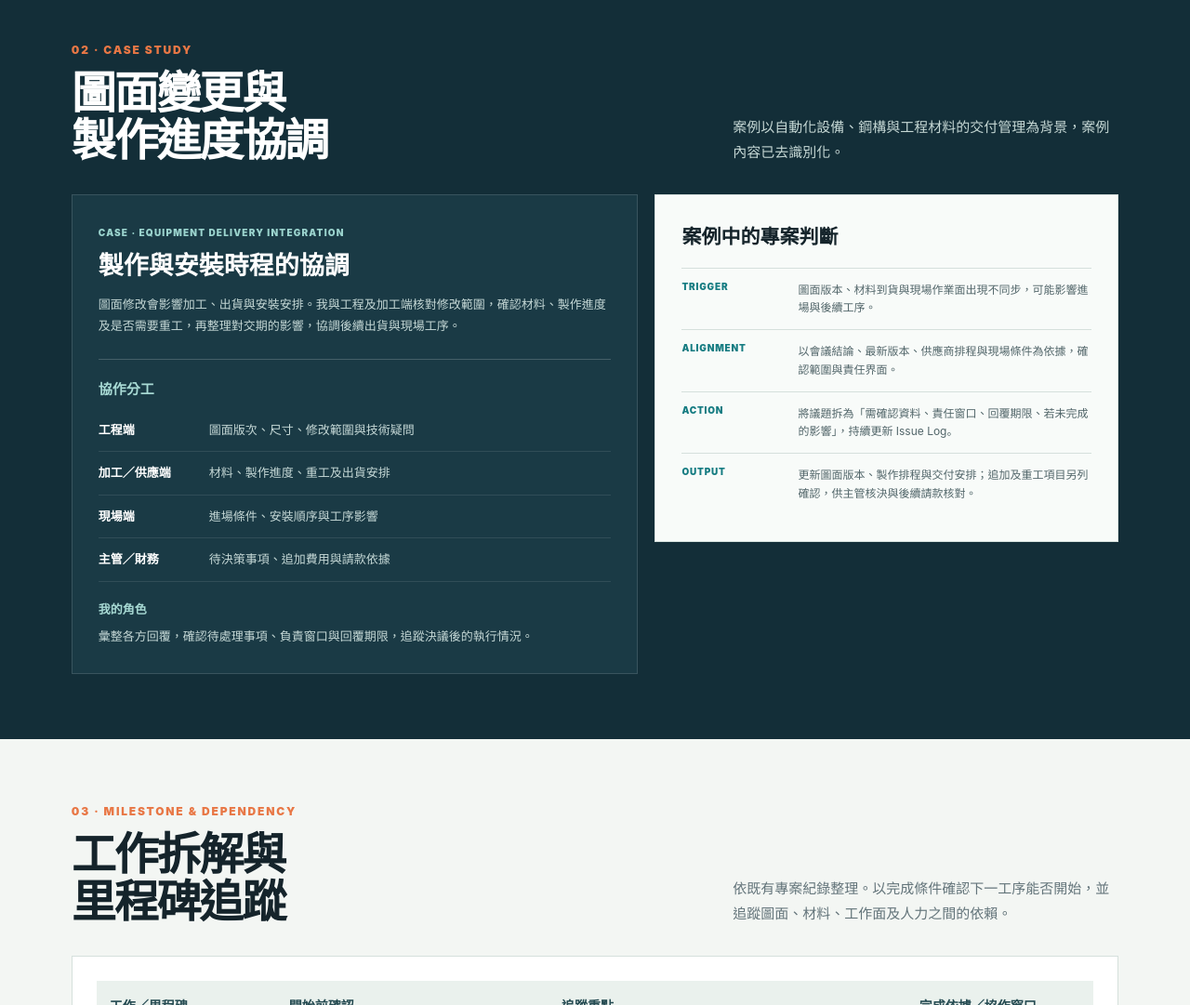
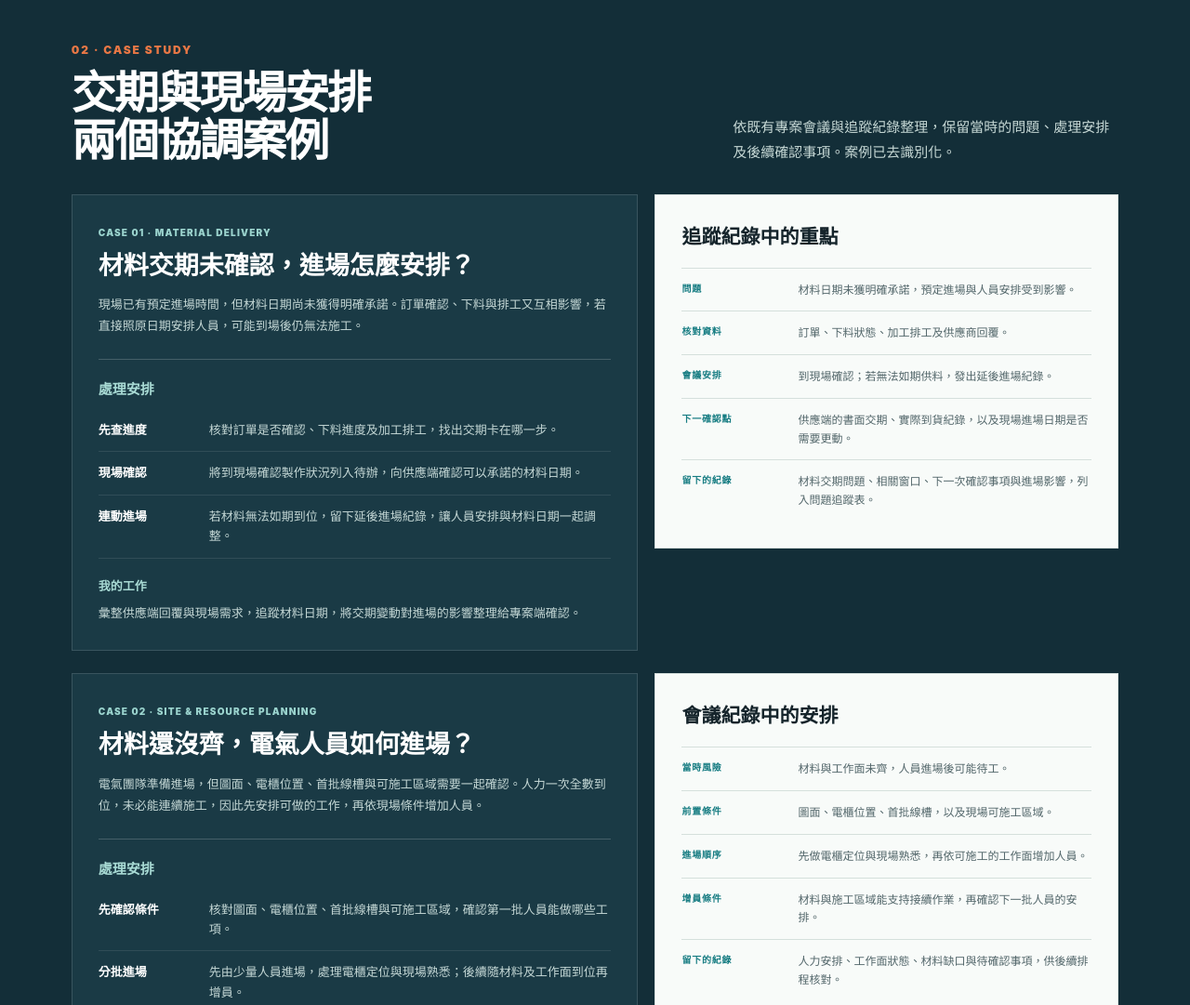
Before and after one commit to AmberChang0718/pm, a plain HTML site: page index.html in a window 1280 px wide. Shown: the part 1460-2541 px from the top of the page at 93% size. Drawn offline with Linux system fonts and the light colour scheme.

Commit message:
Add source-backed material delivery and site resource cases

```diff
--- a/index.html
+++ b/index.html
@@ -19,7 +19,9 @@
     <section class="hero"><div><p class="eyebrow">PROJECT MANAGEMENT · ANONYMIZED WORK EVIDENCE</p><h1>工程與設備專案<br>進度管理與<br>交付協調<em>工程／設備專案管理｜時程・風險・跨部門協調・交付追蹤</em></h1><p class="lead">我的工作涵蓋需求與圖面確認、採購、加工廠協作，以及設備安裝與驗收。執行期間追蹤製作、組裝與出貨進度；遇到圖面修改或交期延誤，協調工程、供應商及現場安排，向主管回報影響與處理方案。</p><div class="chips"><a href="#milestones">專案時程規劃</a><a href="#issues">Issue / Risk Log</a><a href="#communication">跨部門協調</a><a href="#quality">規格與品質確認</a><a href="#evidence">供應與交付追蹤</a></div></div><aside class="hero-card"><small>ROLE FIT · 專案管理</small><h2>工程、加工與現場<br>的工作協調</h2><p>整理規格與報價資料，確認各單位的工作範圍、完成期限及交付條件，追蹤會議決議與待處理事項。</p></aside></section>
     <section class="proof"><article><span>01 · PROJECT BASIS</span><b>需求與範圍拆解</b><small>先確認規格、數量、版本、交付與驗收條件。</small></article><article><span>02 · EXECUTION</span><b>時程與分工管理</b><small>列出各單位負責事項、完成期限與交付節點。</small></article><article><span>03 · RISK CONTROL</span><b>異常提前處理</b><small>將交期、規格與現場限制轉為可追蹤風險。</small></article><article><span>04 · DELIVERY</span><b>驗收與結案檢核</b><small>確認完成度、文件、差異與後續責任。</small></article></section>
     <section class="section" id="method"><div class="head"><div><p class="eyebrow">01 · PROJECT CONTROL METHOD</p><h2>從需求確認<br>到製作與交付</h2></div><p>以下整理工程與設備專案中的主要工作，包含圖面確認、採購、製作、安裝與驗收。流程與表格以去識別化方式呈現。</p></div><div class="shell"><div class="bar"><b>PROJECT DELIVERY FLOW</b><span>需求 → 分工 → 執行 → 驗收</span></div><div class="flow"><article class="step"><i>01</i><h3>確認需求基準</h3><p>彙整圖面、規格、數量、時程、現場條件與交付目標，辨識尚未決定的事項。</p></article><article class="step"><i>02</i><h3>拆解工作與介面</h3><p>將設計、採購、製作、施工、測試與文件責任，轉為可確認的工作項目。</p></article><article class="step"><i>03</i><h3>建立節點與追蹤</h3><p>記錄各項工作的進度、負責人及期限，依會議決議追蹤完成情況。</p></article><article class="step"><i>04</i><h3>處理變動與風險</h3><p>遇到版本、供應或現場異常時，先判斷影響，再提出處理選項與確認期限。</p></article><article class="step"><i>05</i><h3>驗收與交付檢核</h3><p>對照範圍、完成度、驗收紀錄與必要附件，確認可進入下一個交付或付款節點。</p></article></div></div></section>
-    <section class="section dark" id="case"><div class="head"><div><p class="eyebrow">02 · CASE STUDY</p><h2>圖面變更與<br>製作進度協調</h2></div><p>案例以自動化設備、鋼構與工程材料的交付管理為背景，案例內容已去識別化。</p></div><div class="case-grid"><article class="case-card"><div><span class="kicker">CASE · EQUIPMENT DELIVERY INTEGRATION</span><h3>製作與安裝時程的協調</h3><p>圖面修改會影響加工、出貨與安裝安排。我與工程及加工端核對修改範圍，確認材料、製作進度及是否需要重工，再整理對交期的影響，協調後續出貨與現場工序。</p><div class="collaboration"><h4>協作分工</h4><dl><div><dt>工程端</dt><dd>圖面版次、尺寸、修改範圍與技術疑問</dd></div><div><dt>加工／供應端</dt><dd>材料、製作進度、重工及出貨安排</dd></div><div><dt>現場端</dt><dd>進場條件、安裝順序與工序影響</dd></div><div><dt>主管／財務</dt><dd>待決策事項、追加費用與請款依據</dd></div></dl><p class="my-role"><b>我的角色</b>彙整各方回覆，確認待處理事項、負責窗口與回覆期限，追蹤決議後的執行情況。</p></div></div></article><aside class="decision"><h3>案例中的專案判斷</h3><div class="decision-row"><span>TRIGGER</span><p>圖面版本、材料到貨與現場作業面出現不同步，可能影響進場與後續工序。</p></div><div class="decision-row"><span>ALIGNMENT</span><p>以會議結論、最新版本、供應商排程與現場條件為依據，確認範圍與責任界面。</p></div><div class="decision-row"><span>ACTION</span><p>將議題拆為「需確認資料、責任窗口、回覆期限、若未完成的影響」，持續更新 Issue Log。</p></div><div class="decision-row"><span>OUTPUT</span><p>更新圖面版本、製作排程與交付安排；追加及重工項目另列確認，供主管核決與後續請款核對。</p></div></aside></div></section>
+    <section class="section dark" id="case"><div class="head"><div><p class="eyebrow">02 · CASE STUDY</p><h2>交期與現場安排<br>兩個協調案例</h2></div><p>依既有專案會議與追蹤紀錄整理，保留當時的問題、處理安排及後續確認事項。案例已去識別化。</p></div>
+<div class="case-grid"><article class="case-card"><div><span class="kicker">CASE 01 · MATERIAL DELIVERY</span><h3>材料交期未確認，進場怎麼安排？</h3><p>現場已有預定進場時間，但材料日期尚未獲得明確承諾。訂單確認、下料與排工又互相影響，若直接照原日期安排人員，可能到場後仍無法施工。</p><div class="collaboration"><h4>處理安排</h4><dl><div><dt>先查進度</dt><dd>核對訂單是否確認、下料進度及加工排工，找出交期卡在哪一步。</dd></div><div><dt>現場確認</dt><dd>將到現場確認製作狀況列入待辦，向供應端確認可以承諾的材料日期。</dd></div><div><dt>連動進場</dt><dd>若材料無法如期到位，留下延後進場紀錄，讓人員安排與材料日期一起調整。</dd></div></dl><p class="my-role"><b>我的工作</b>彙整供應端回覆與現場需求，追蹤材料日期，將交期變動對進場的影響整理給專案端確認。</p></div></div></article><aside class="decision"><h3>追蹤紀錄中的重點</h3><div class="decision-row"><span>問題</span><p>材料日期未獲明確承諾，預定進場與人員安排受到影響。</p></div><div class="decision-row"><span>核對資料</span><p>訂單、下料狀態、加工排工及供應商回覆。</p></div><div class="decision-row"><span>會議安排</span><p>到現場確認；若無法如期供料，發出延後進場紀錄。</p></div><div class="decision-row"><span>下一確認點</span><p>供應端的書面交期、實際到貨紀錄，以及現場進場日期是否需要更動。</p></div><div class="decision-row"><span>留下的紀錄</span><p>材料交期問題、相關窗口、下一次確認事項與進場影響，列入問題追蹤表。</p></div></aside></div>
+<div class="case-grid" style="margin-top:24px"><article class="case-card"><div><span class="kicker">CASE 02 · SITE & RESOURCE PLANNING</span><h3>材料還沒齊，電氣人員如何進場？</h3><p>電氣團隊準備進場，但圖面、電櫃位置、首批線槽與可施工區域需要一起確認。人力一次全數到位，未必能連續施工，因此先安排可做的工作，再依現場條件增加人員。</p><div class="collaboration"><h4>處理安排</h4><dl><div><dt>先確認條件</dt><dd>核對圖面、電櫃位置、首批線槽與可施工區域，確認第一批人員能做哪些工項。</dd></div><div><dt>分批進場</dt><dd>先由少量人員進場，處理電櫃定位與現場熟悉；後續隨材料及工作面到位再增員。</dd></div><div><dt>接續追蹤</dt><dd>在人力與工作面安排中，同時記錄缺料、可施工區域及後續進場條件。</dd></div></dl><p class="my-role"><b>我的工作</b>整理工程與現場的確認事項，追蹤材料及施工條件，協調人員進場順序與後續安排。</p></div></div></article><aside class="decision"><h3>會議紀錄中的安排</h3><div class="decision-row"><span>當時風險</span><p>材料與工作面未齊，人員進場後可能待工。</p></div><div class="decision-row"><span>前置條件</span><p>圖面、電櫃位置、首批線槽，以及現場可施工區域。</p></div><div class="decision-row"><span>進場順序</span><p>先做電櫃定位與現場熟悉，再依可施工的工作面增加人員。</p></div><div class="decision-row"><span>增員條件</span><p>材料與施工區域能支持接續作業，再確認下一批人員的安排。</p></div><div class="decision-row"><span>留下的紀錄</span><p>人力安排、工作面狀態、材料缺口與待確認事項，供後續排程核對。</p></div></aside></div></section>
     <section class="section" id="milestones"><div class="head"><div><p class="eyebrow">03 · MILESTONE & DEPENDENCY</p><h2>工作拆解與<br>里程碑追蹤</h2></div><p>依既有專案紀錄整理。以完成條件確認下一工序能否開始，並追蹤圖面、材料、工作面及人力之間的依賴。</p></div><div class="schedule"><table class="control-table"><thead><tr><th>工作／里程碑</th><th>開始前確認</th><th>追蹤重點</th><th>完成依據／協作窗口</th></tr></thead><tbody><tr><td>圖面與需求確認</td><td>尺寸、材料、工作範圍及版次</td><td>未決事項與修改範圍，避免舊版進入加工</td><td>確認版本與待辦紀錄<br>工程／需求端</td></tr><tr><td>材料採購與加工</td><td>訂購範圍、加工條件與材料交期</td><td>材料到位、加工順序、組裝與出貨安排</td><td>訂購確認及製作進度<br>採購／加工端</td></tr><tr><td>放樣與安裝準備</td><td>點位、工作面、吊裝與進場條件</td><td>鑽孔限制、工序重疊、分批到貨及卸料安排</td><td>點位及現場確認紀錄<br>工程／施工端</td></tr><tr><td>平台、貨架與輸送設備</td><td>材料到貨、前置工序及安裝範圍</td><td>區域交接、尺寸落差、重工及後續工序影響</td><td>安裝進度與缺失紀錄<br>加工／設備／現場</td></tr><tr><td>配電與測試準備</td><td>圖面、盤體、線槽及可施工區域</td><td>依工作面安排人力，追蹤送電及檢查事項</td><td>施工與檢查紀錄<br>工程／機電端</td></tr><tr><td>驗收與結案</td><td>交付範圍、測試及文件條件</td><td>待改善事項、補件、計價與付款條件</td><td>驗收附件與請款核對<br>專案／財務／供應商</td></tr></tbody></table></div></section>
     <section class="section" id="issues" style="background:#eaf1ed"><div class="head"><div><p class="eyebrow">04 · ISSUE & COMMUNICATION</p><h2>異常處理與<br>會議追蹤</h2></div><p>會議紀錄包含異常原因、影響範圍、處理方案、負責人與期限。需主管決定的事項另外列出，後續追蹤處理結果。</p></div><div class="risk-wrap"><article class="risk-list"><h3>RISK / ISSUE LOG · SAMPLE</h3><div class="risk"><i class="dot"></i><div><b>關鍵材料交期與現場作業面不同步</b><p>確認分批到貨、進場窗口與對後續工序的影響。</p></div><em>採購／現場<br>W4</em></div><div class="risk"><i class="dot mid"></i><div><b>圖面版本與報價排除項目待釐清</b><p>指定工程窗口，確認最新版次及必要製程。</p></div><em>工程<br>W2</em></div><div class="risk"><i class="dot mid"></i><div><b>供應商產能與關鍵工序有重疊</b><p>要求產能排程佐證，評估備援與調整方案。</p></div><em>供應商<br>W5</em></div><div class="risk"><i class="dot good"></i><div><b>驗收附件需於交付前完成檢核</b><p>以驗收條件與附件清單安排補件責任與期限。</p></div><em>PM／品質<br>W7</em></div></article><aside class="meeting" id="communication"><h3>MEETING → ACTION RECORD</h3><div class="meeting-body"><p>記錄會議決議、負責人與完成期限，供各單位確認及追蹤。</p><div class="agenda"><article><i>01</i><b>確認需求／版本基準</b><small>工程確認</small></article><article><i>02</i><b>更新交期、現場與資源影響</b><small>PM 追蹤</small></article><article><i>03</i><b>釐清待決策項與責任窗口</b><small>設定期限</small></article><article><i>04</i><b>確認風險處置與下一個節點</b><small>更新 Log</small></article></div></div></aside></div></section>
     <section class="section" id="evidence"><div class="head"><div><p class="eyebrow">05 · FIELD EVIDENCE</p><h2>加工與設備<br>現場紀錄</h2></div><p>金屬加工、設備安裝及交付現場照片。下方說明列出我在相關專案負責的協作與追蹤工作。</p></div><div class="evidence"><figure><img src="process-fabrication-anonymized.jpg" alt="金屬加工與材料" loading="lazy"><figcaption><b>金屬加工與材料</b><p>核對圖面、尺寸與材料，追蹤製作、組裝及出貨。</p></figcaption></figure><figure><img src="process-installation-anonymized.jpg" alt="貨架與平台安裝" loading="lazy"><figcaption><b>貨架與平台安裝</b><p>追蹤工作面、材料進場及各區安裝順序。</p></figcaption></figure><figure><img src="process-flow-anonymized.png" alt="輸送設備施工" loading="lazy"><figcaption><b>輸送設備施工</b><p>確認設備位置、安裝介面及前後工序銜接。</p></figcaption></figure><figure><img src="process-integration-anonymized.jpg" alt="設備整合現場" loading="lazy"><figcaption><b>設備整合現場</b><p>核對設備與現場條件，整理待確認及待改善事項。</p></figcaption></figure><figure><img src="field-aisle-anonymized.png" alt="點位與安裝條件" loading="lazy"><figcaption><b>點位與安裝條件</b><p>確認點位、走道及作業條件，協調後續安裝。</p></figcaption></figure><figure><img src="field-system-operating.jpg" alt="設備交付與驗收" loading="lazy"><figcaption><b>設備交付與驗收</b><p>追蹤測試、驗收文件及改善事項的完成情況。</p></figcaption></figure></div></section>
```
